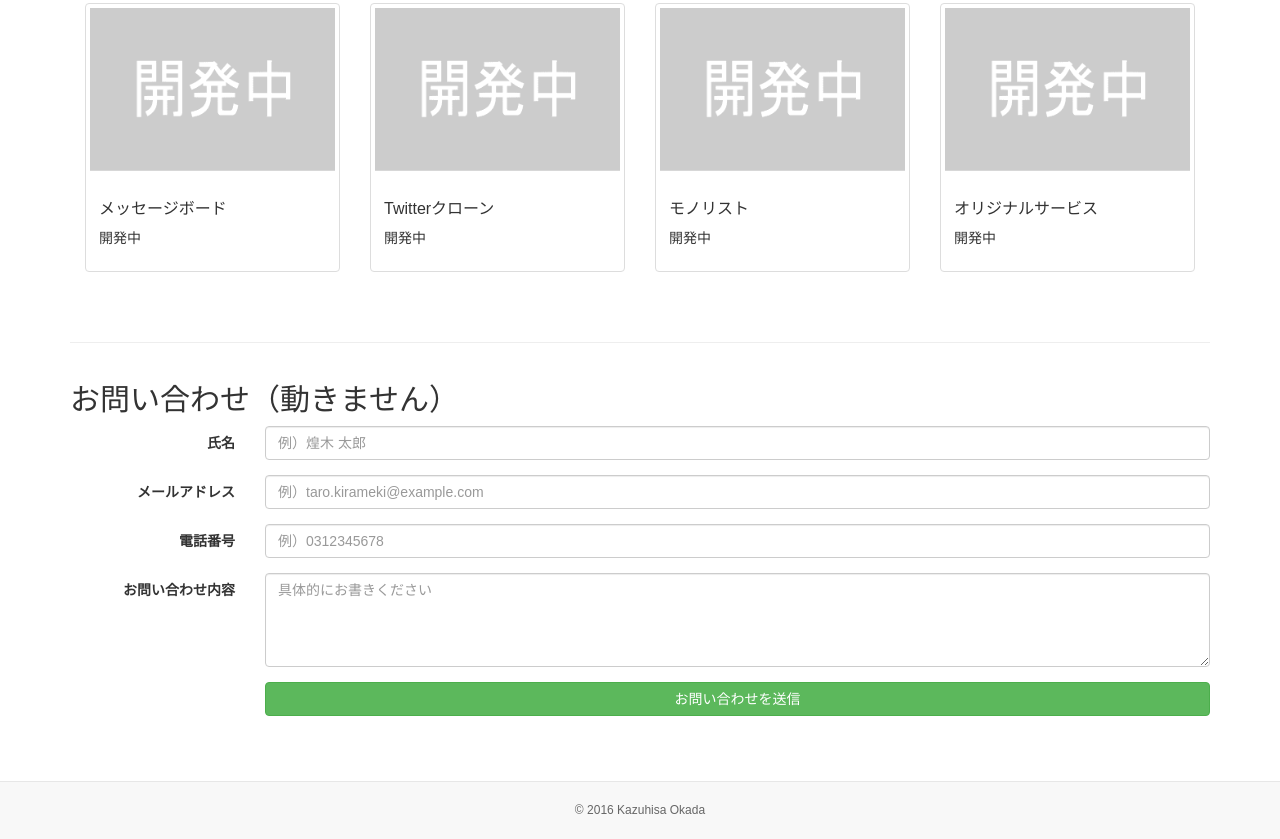
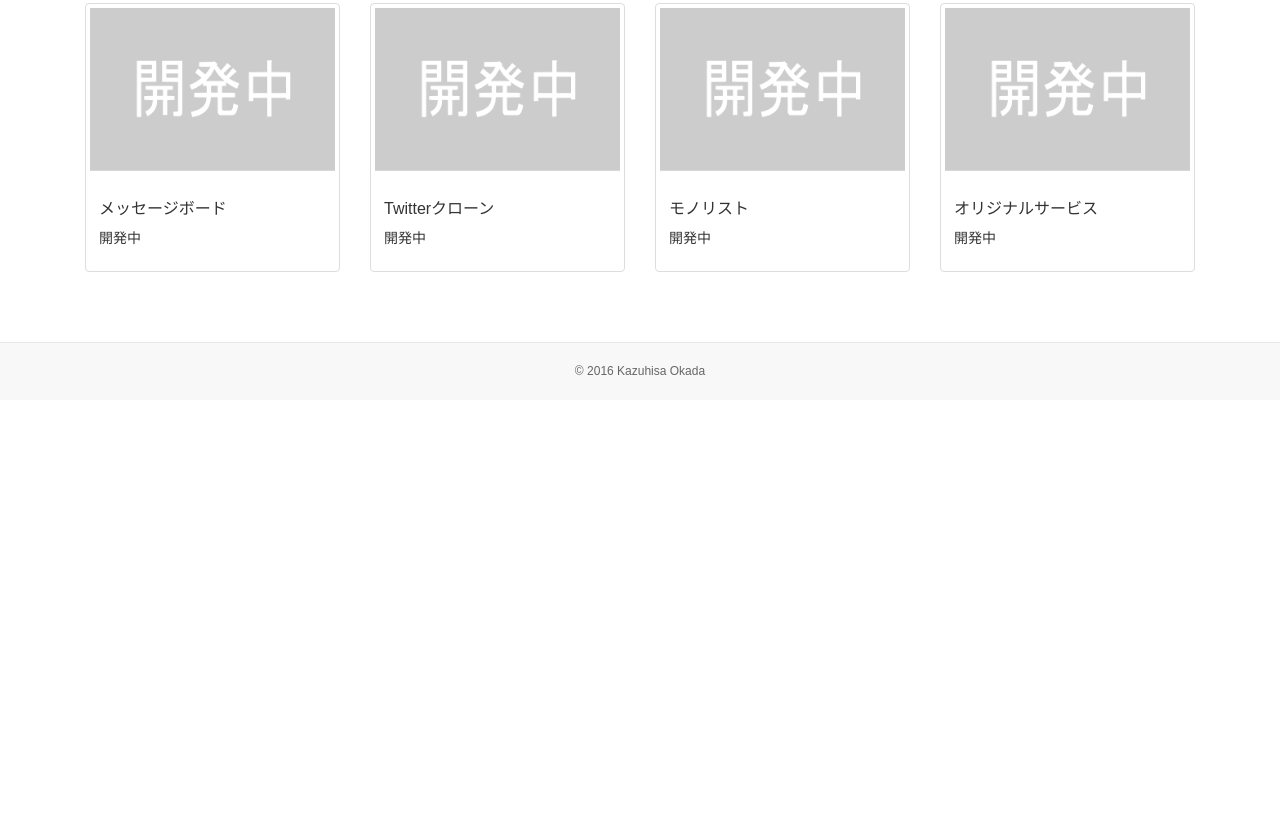
Before and after one commit to kazzz1215/kazzz1215.github.io, a plain HTML site: page index.html in a window 1280 px wide. Shown: the part 620-1459 px from the top of the page. After the commit the page ends 1020 px from the top, so only its background shows below. Drawn offline with nearby package versions, Linux system fonts and the light colour scheme.

Commit message:
delete contact

```diff
--- a/index.html
+++ b/index.html
@@ -6,7 +6,7 @@
         <meta name="viewport" content="width=device-width, initial-scale=1">
         <meta name="description" content="Kazuhisa Okadaのポートフォリオのページ">
         <meta name="keywords" content="github,kazuhisa okada,ポートフォリオ">
-        <title>Kazuhisa OkadaのGitHubページ</title>
+        <title>Kazuhisa Okadaのポートフォリオ</title>
         <!-- BootstrapのCSS読み込み -->
         <link rel="stylesheet" href="//maxcdn.bootstrapcdn.com/bootstrap/3.3.5/css/bootstrap.min.css">
         <!-- jQuery読み込み -->
@@ -71,14 +71,13 @@
                             <span class="icon-bar"></span>
                             <span class="icon-bar"></span>
                         </button>
-                        <a class="navbar-brand" href="#">Kazuhisa OkadaのGitHubページ</a>
+                        <a class="navbar-brand" href="#">Kazuhisa Okadaのポートフォリオ</a>
                     </div>
                     <div class="collapse navbar-collapse" id="site-menu">
                         <ul class="nav navbar-nav navbar-right">
                             <li><a href="#">ホーム</a></li>
-                            <li><a href="#a_name">自己紹介</a></li>
+                            <li><a href="#a_about">自己紹介</a></li>
                             <li><a href="#a_works">作ったもの</a></li>
-                            <li><a href="#a_contact">お問い合わせ（動きません）</a></li>
                         </ul>
                     </div>
                 </div>
@@ -88,7 +87,7 @@
             <div class="page-header">
                 <div id="logo">
                     <img src="kaz.jpg" alt="">
-                    <h1>岡田 和久</h1>
+                    <h1>Kazuhisa Okada</h1>
                 </div>
             </div>
 
@@ -149,45 +148,6 @@
                 </div>
             </div>
 
-            <hr>
-
-            <div id="a_contact" class="row">
-                <div class="icon col-sm-12">
-                    <h2>お問い合わせ（動きません）</h2>
-                    <form class="form-horizontal">
-                        <div class="form-group">
-                            <label for="inputName" class="col-md-2 control-label">氏名</label>
-                            <div class="col-md-10">
-                                <input type="text" class="form-control" id="inputName" placeholder="例）煌木 太郎">
-                            </div>
-                        </div>
-                        <div class="form-group">
-                            <label for="inputEmail" class="col-md-2 control-label">メールアドレス</label>
-                            <div class="col-md-10">
-                                <input type="email" class="form-control" id="inputEmail" placeholder="例）taro.kirameki@example.com">
-                            </div>
-                        </div>
-                        <div class="form-group">
-                            <label for="inputTel" class="col-md-2 control-label">電話番号</label>
-                            <div class="col-md-10">
-                                <input type="text" class="form-control" id="inputTel" placeholder="例）0312345678">
-                            </div>
-                        </div>
-                        <div class="form-group">
-                            <label for="inputContent" class="col-md-2 control-label">お問い合わせ内容</label>
-                            <div class="col-md-10">
-                                <textarea class="form-control" id="inputContent" rows="4" placeholder="具体的にお書きください"></textarea>
-                            </div>
-                        </div>
-                        <div class="form-group">
-                            <div class="col-md-offset-2 col-md-10">
-                                <button type="submit" class="btn btn-default btn-success btn-block">お問い合わせを送信</button>
-                            </div>
-                        </div>
-                    </form>
-                </div>
-            </div>
-
         </div>
         <footer>
             <div class="copyright">© 2016 Kazuhisa Okada</div>
```
